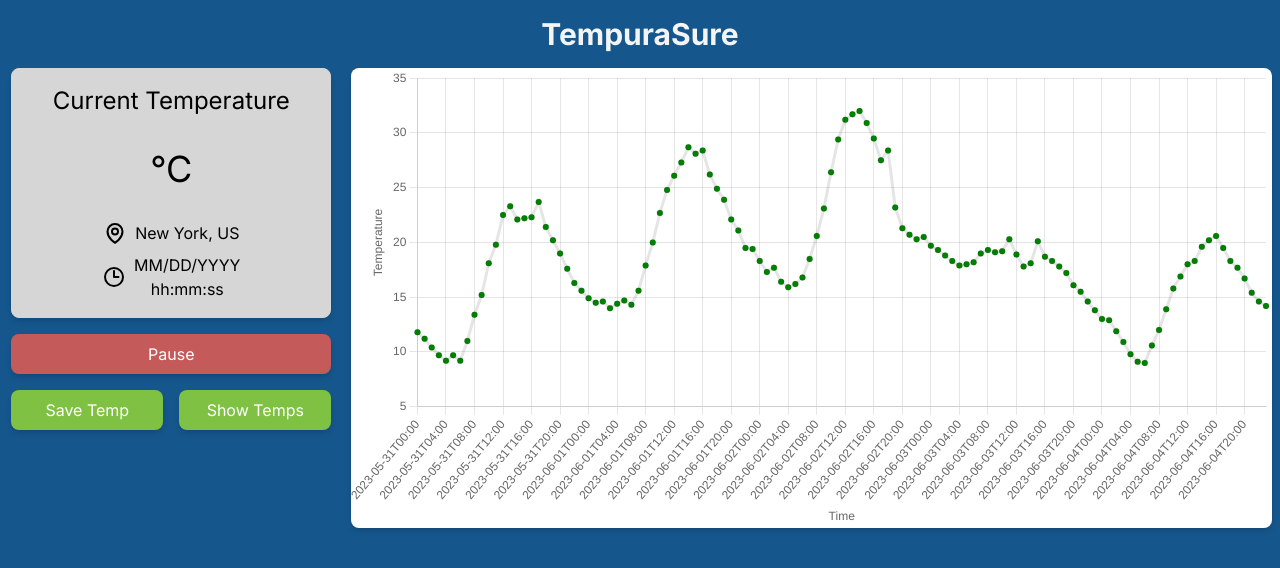
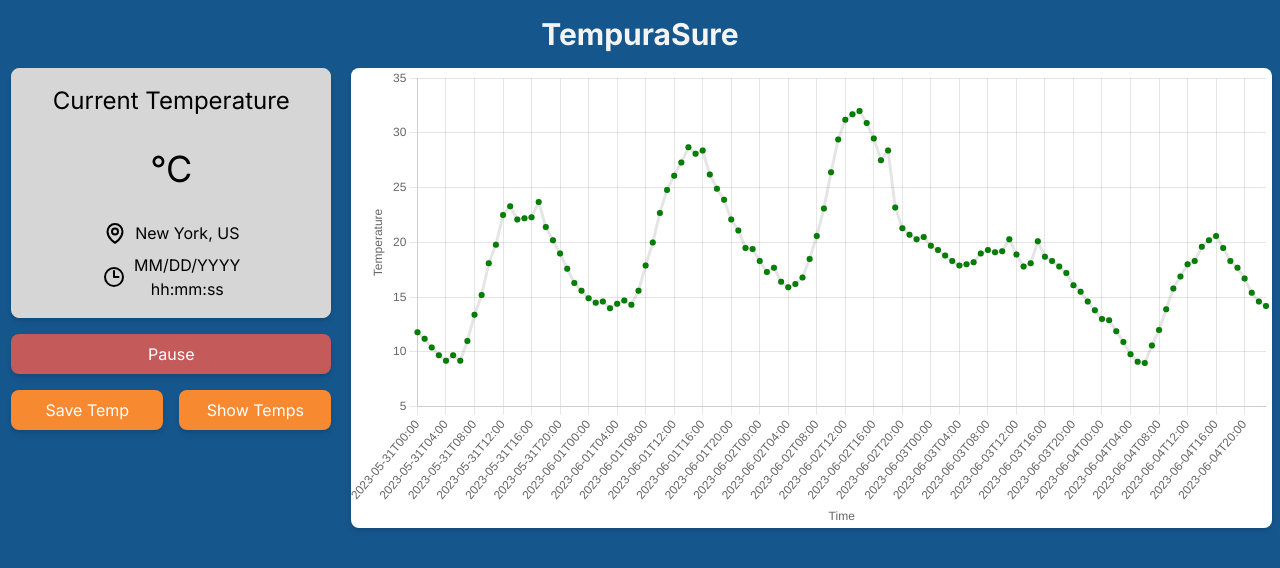
Before and after one commit to kimcangho/tempura-sure, a Next.js app: page / in a window 1280 px wide. Shown: the top 568 px of the page. Built offline with nearby package versions, Linux system fonts and the light colour scheme.

Commit message:
add orange colour to save and hide buttons

```diff
--- a/src/components/Button.tsx
+++ b/src/components/Button.tsx
@@ -12,7 +12,9 @@ const Button = ({ name, imagePath, callbackFn }: ButtonProps) => {
       ${
         name === "Pause"
           ? "bg-red-light hover:bg-red-500"
-          : "bg-green-light hover:bg-green-dark"
+          : name === "Play"
+          ? "bg-green-light hover:bg-green-dark"
+          : "bg-orange-light hover:bg-orange-dark"
       }`}
     >
       <p>{name}</p>
```
